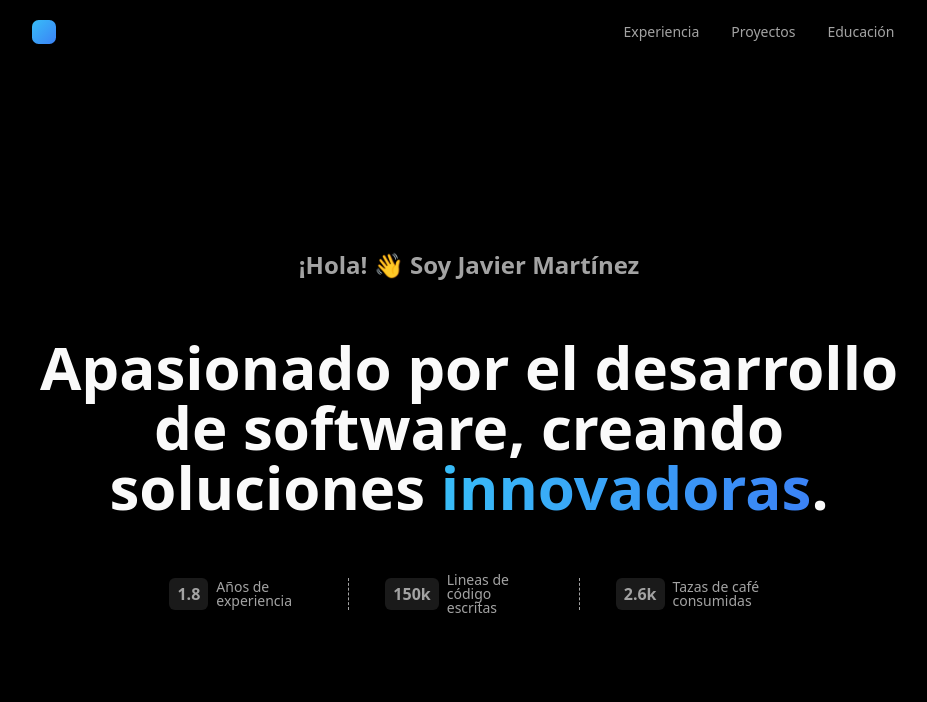
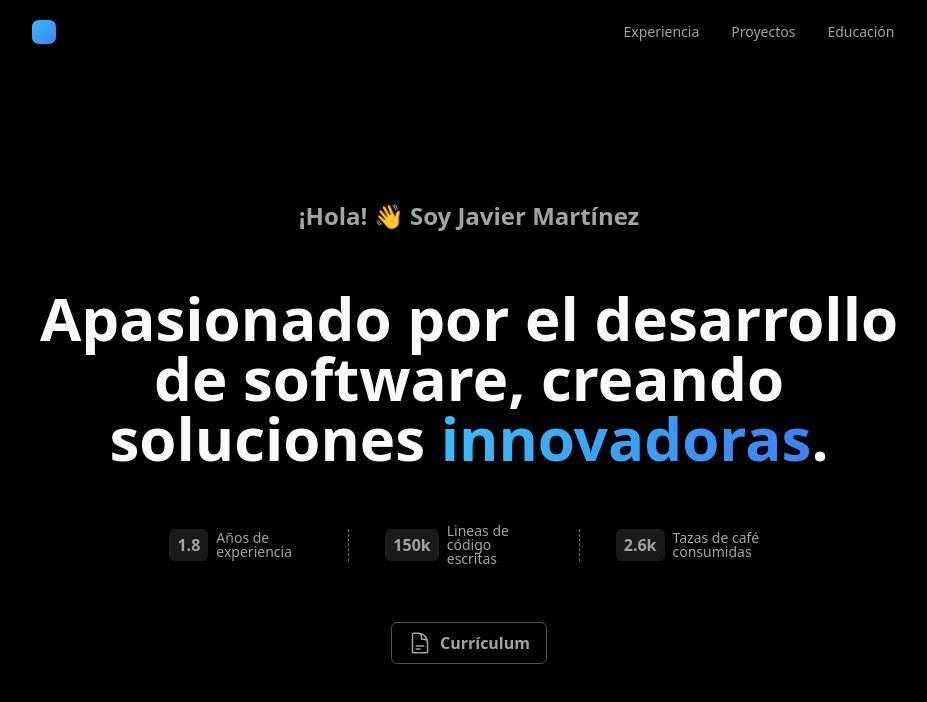
Before and after one commit to javiermrtnez/portfolio, a React (Vite) app: page / in a window 1280 px wide. Shown: the top 702 px of the page, without its empty margins (171-1098 px from the left). Built offline with nearby package versions, Linux system fonts and the light colour scheme.

Commit message:
feat: add visualize CV button

```diff
--- a/src/App.tsx
+++ b/src/App.tsx
@@ -1,3 +1,4 @@
+import { DocumentTextIcon } from './components/Icons';
 import Navbar from './components/Navbar';
 import BaseLayout from './layouts/BaseLayout';
 
@@ -54,7 +55,7 @@ function App() {
 
           <ul className='flex items-center justify-center text-neutral-400'>
             {INFO.map(({ title, value }) => (
-              <li className='flex after:border-r after:h-8 after:border-dashed after:border-neutral-400 after:mx-9 after:my-auto after:last:content-none'>
+              <li className='flex after:border-r after:h-8 after:border-dashed after:border-neutral-500 after:mx-2 sm:after:mx-9 after:my-auto after:last:content-none'>
                 <div className='flex flex-col gap-2 items-center sm:flex-row text-neutral-400'>
                   <div className='py-1 px-2 font-bold bg-white/10 rounded-md'>{value}</div>
                   <p className='text-sm leading-none text-center w-24 sm:text-left'>{title}</p>
@@ -62,6 +63,15 @@ function App() {
               </li>
             ))}
           </ul>
+
+          <a
+            className='flex gap-2 px-4 py-2 font-semibold rounded-md bg-black border border-neutral-600 text-neutral-400 hover:text-white hover:border-white transition-colors'
+            href='/CV_FranciscoJavierMartinezBueno.pdf'
+            target='_blank'
+          >
+            <DocumentTextIcon />
+            Currículum
+          </a>
         </section>
       </BaseLayout>
     </>
--- /dev/null
+++ b/src/components/Icons.tsx
@@ -0,0 +1,18 @@
+export const DocumentTextIcon = () => {
+  return (
+    <svg
+      xmlns='http://www.w3.org/2000/svg'
+      fill='none'
+      viewBox='0 0 24 24'
+      strokeWidth={1.5}
+      stroke='currentColor'
+      className='w-6 h-6'
+    >
+      <path
+        strokeLinecap='round'
+        strokeLinejoin='round'
+        d='M19.5 14.25v-2.625a3.375 3.375 0 00-3.375-3.375h-1.5A1.125 1.125 0 0113.5 7.125v-1.5a3.375 3.375 0 00-3.375-3.375H8.25m0 12.75h7.5m-7.5 3H12M10.5 2.25H5.625c-.621 0-1.125.504-1.125 1.125v17.25c0 .621.504 1.125 1.125 1.125h12.75c.621 0 1.125-.504 1.125-1.125V11.25a9 9 0 00-9-9z'
+      />
+    </svg>
+  );
+};
```
Also changed, not shown: 1 other file (tests, documents, lock files or other folders).
